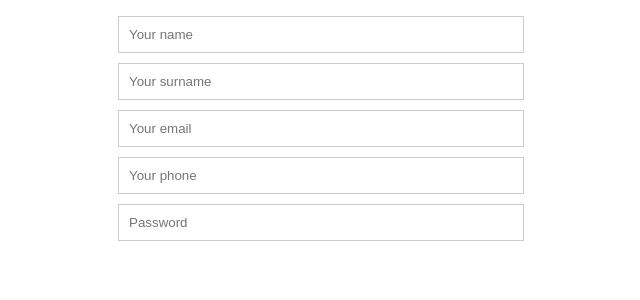
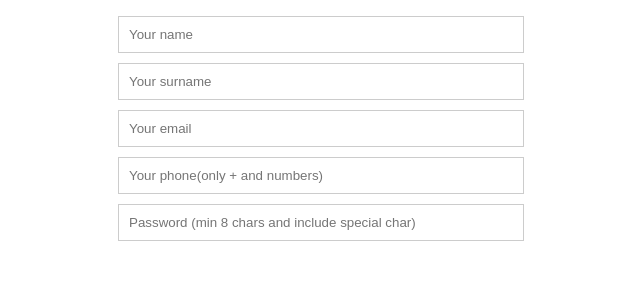
Before and after one commit to faisaliraqi99/test-task, a React (Create React App) app: page /form in a window 1280 px wide. Shown: the top 300 px of the page, without its empty margins (319-959 px from the left). Built offline with nearby package versions, Linux system fonts and the light colour scheme.

Commit message:
Update readme

```diff
--- a/src/db/db.json
+++ b/src/db/db.json
@@ -1159,7 +1159,7 @@
       "savings": "$107",
       "oldPrice": "$304",
       "price": "$399",
-      "isFav": false,
+      "isFav": true,
       "id": "5a3964f2d67aff8ce4bf7726"
     },
     {
--- a/src/form/Form.js
+++ b/src/form/Form.js
@@ -83,8 +83,8 @@ class Form extends Component {
             <input onInput={(event) => this.validation(event)} placeholder="Your name" className="name" type="text" />
             <input onInput={(event) => this.validation(event)}placeholder="Your surname" className="surname" type="text" />
             <input onInput={(event) => this.validation(event)} placeholder="Your email" className="email" type="text" />
-            <input onInput={(event) => this.validation(event)} placeholder="Your phone" className="phone" type="text" />
-            <input onInput={(event) => this.validation(event)} placeholder="Password" className="password" type="password" />
+            <input onInput={(event) => this.validation(event)} placeholder="Your phone(only + and numbers)" className="phone" type="text" />
+            <input onInput={(event) => this.validation(event)} placeholder="Password (min 8 chars and include special char)" className="password" type="password" />
             {/* <button className="form-btn"></button> */}
         </form>
       </div>
```
Also changed, not shown: 2 other files (tests, documents, lock files or other folders).
